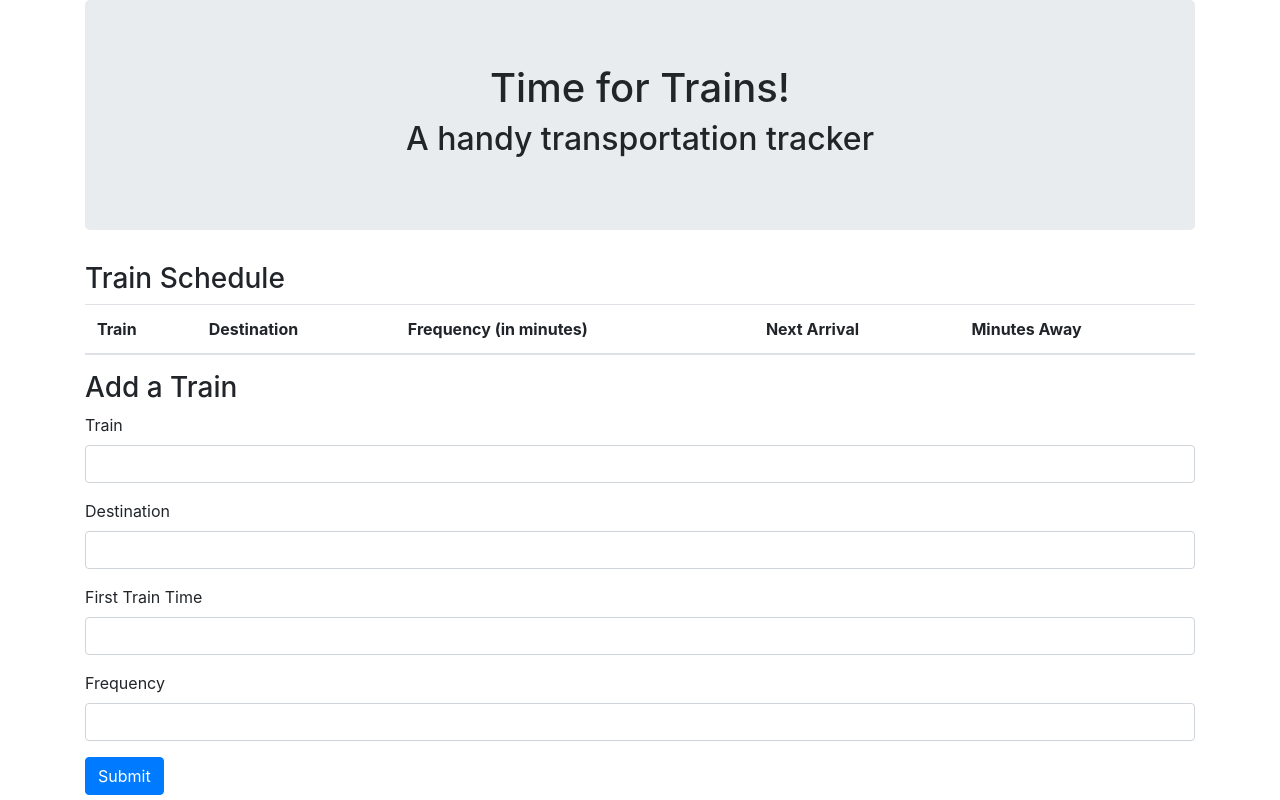
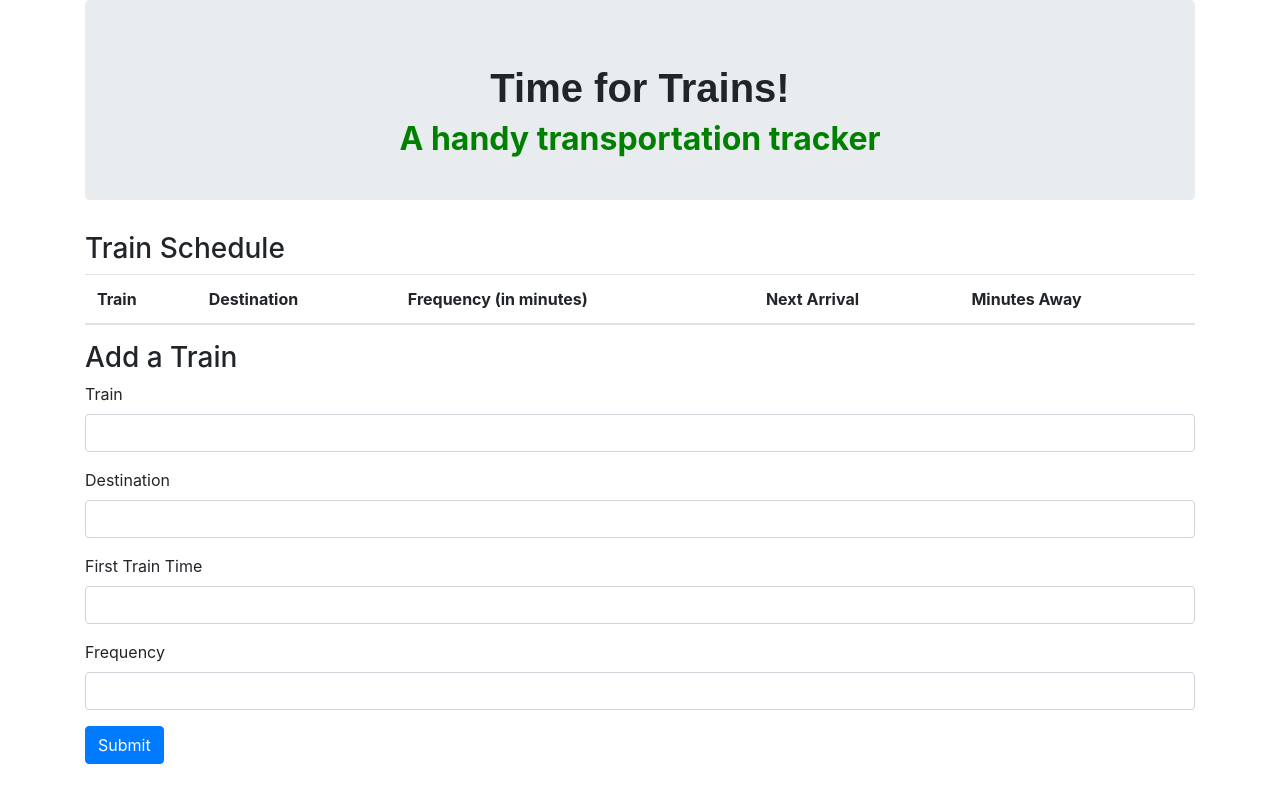
Before and after one commit to cchin1/Train-Scheduler, a plain HTML site: page train.html in a window 1280 px wide. Drawn offline with nearby package versions, Linux system fonts and the light colour scheme; no server answers.

Commit message:
light css styling

```diff
--- a/javascript.js
+++ b/javascript.js
@@ -1,5 +1,5 @@
 
-    // Initialize Firebase using Candice's snippet
+// Initialize Firebase using Candice's snippet
     var config = {
         apiKey: "AIzaSyDA3PyLqYQGvRVGv0p17VnM2tTtd_l4g_c",
         authDomain: "uw-coding-bootcamp-2525e.firebaseapp.com",
@@ -13,7 +13,6 @@
       firebase.initializeApp(config);
 
       var database = firebase.database();
-
 
  // Button for adding a train
  $("#add-train-btn").on("click", function(event) {
--- a/style.css
+++ b/style.css
@@ -38,3 +38,18 @@
 body {
     background-color: rgb(67, 99, 89);
 }
+
+.jumbotron {
+  background-color: aquamarine;
+  height: 200px;
+}
+
+.jumbotron h1 {
+  font-weight: bold;
+  font-family: Arial, Helvetica, sans-serif;
+}
+
+.jumbotron h2 {
+  font-weight: bold;
+  color: green;
+}
```
